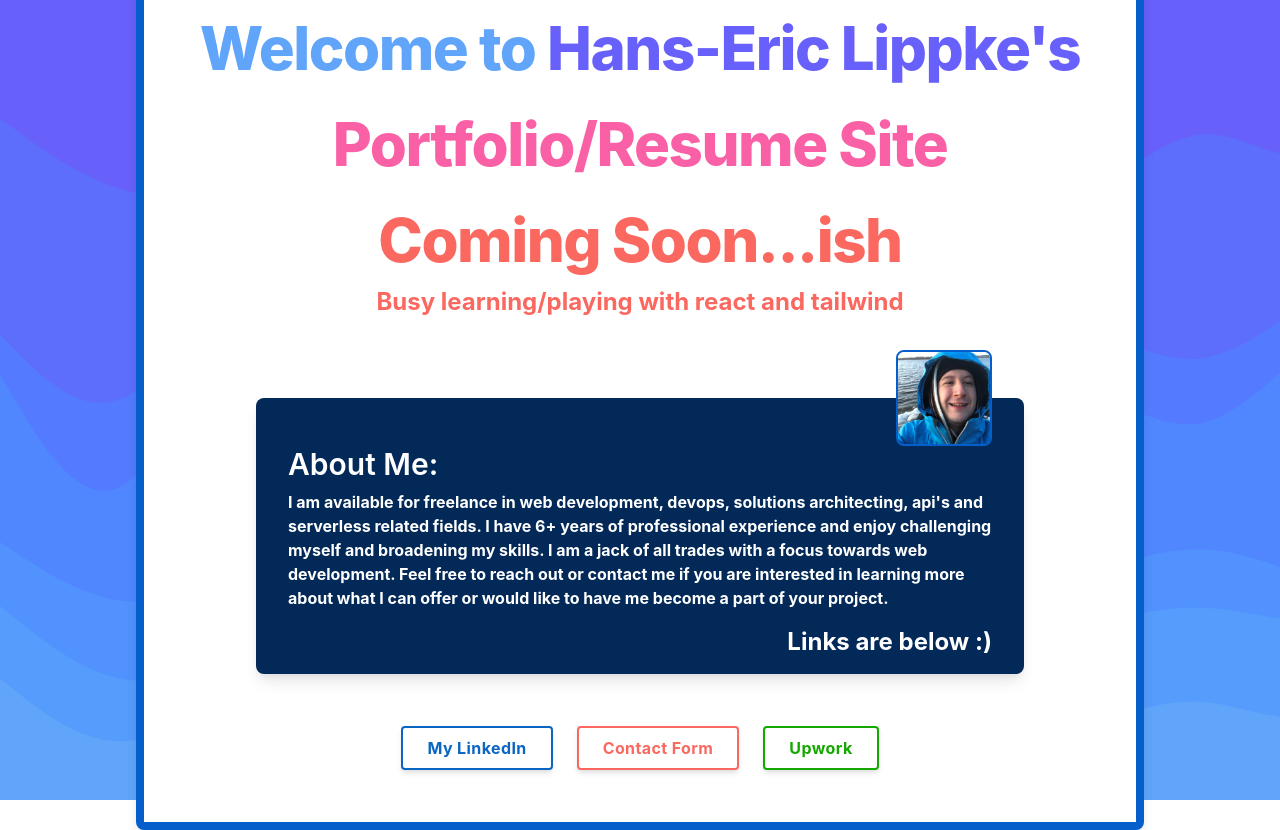
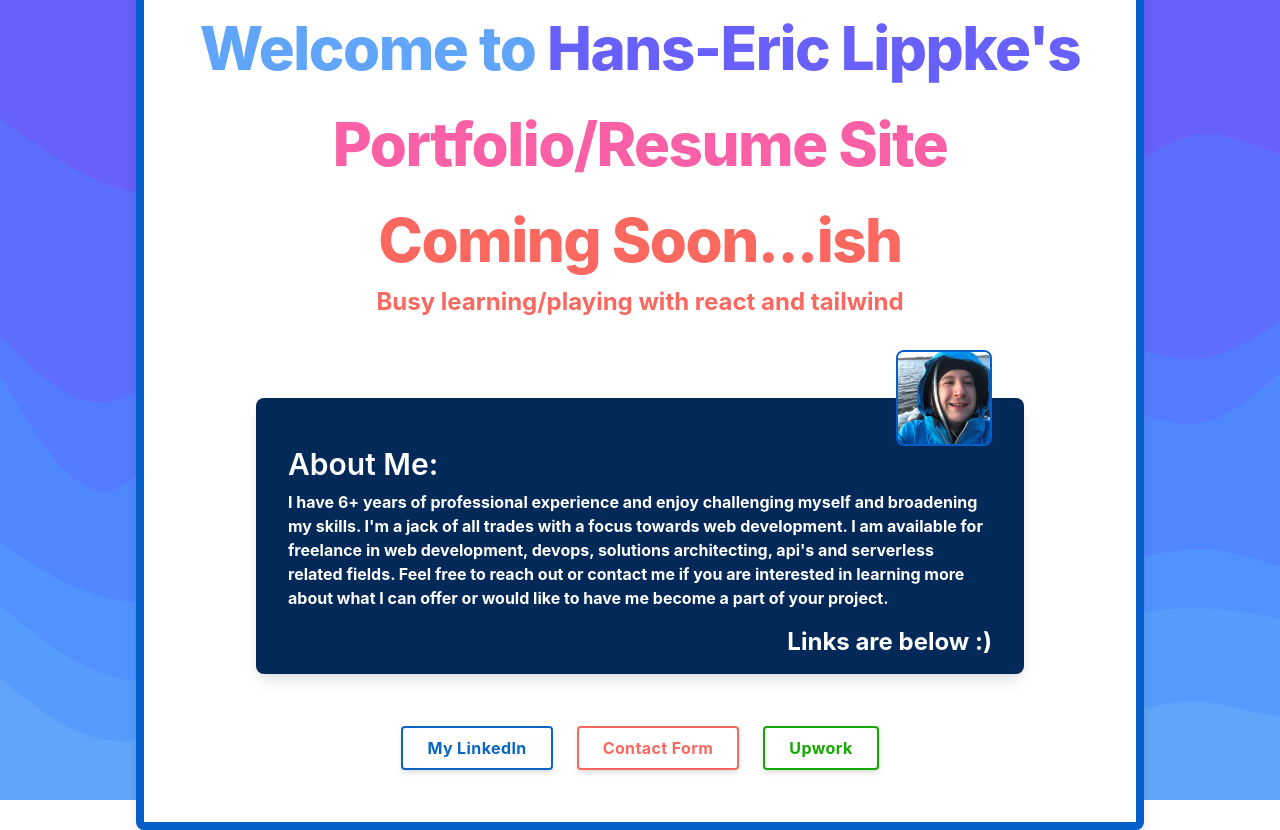
Before and after one commit to washedrepent/washedrepent.github.io, a React (Create React App) app: page / in a window 1280 px wide. Built offline with nearby package versions, Linux system fonts and the light colour scheme.

Commit message:
Adjusted text structure in about page

```diff
--- a/src/Nav.js
+++ b/src/Nav.js
@@ -26,7 +26,7 @@ function Nav() {
             </div>
             <div className="text-left">
               <h2 className="text-white text-3xl font-semibold justify-start">About Me:</h2>
-              <p className="mt-2 font-bold text-white">I am available for freelance in web development, devops, solutions architecting, api's and serverless related fields. I have 6+ years of professional experience and enjoy challenging myself and broadening my skills. I am a jack of all trades with a focus towards web development. Feel free to reach out or contact me if you are interested in learning more about what I can offer or would like to have me become a part of your project.</p>
+              <p className="mt-2 font-bold text-white">I have 6+ years of professional experience and enjoy challenging myself and broadening my skills. I'm a jack of all trades with a focus towards web development. I am available for freelance in web development, devops, solutions architecting, api's and serverless related fields. Feel free to reach out or contact me if you are interested in learning more about what I can offer or would like to have me become a part of your project.</p>
             </div>
             <div className="text-right  mt-4">
               <a href="#" className="text-2xl font-bold text-white">Links are below :)</a>
```
